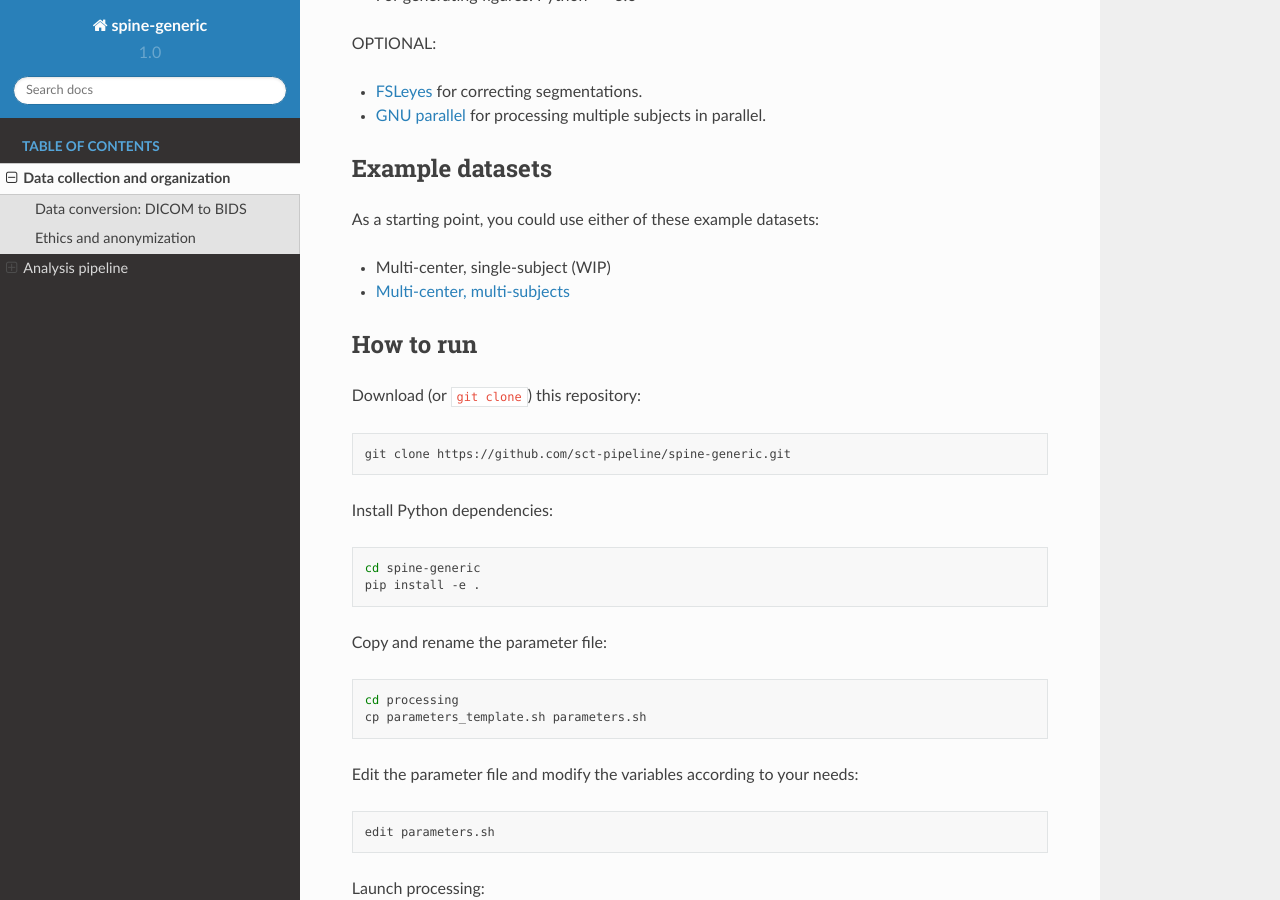
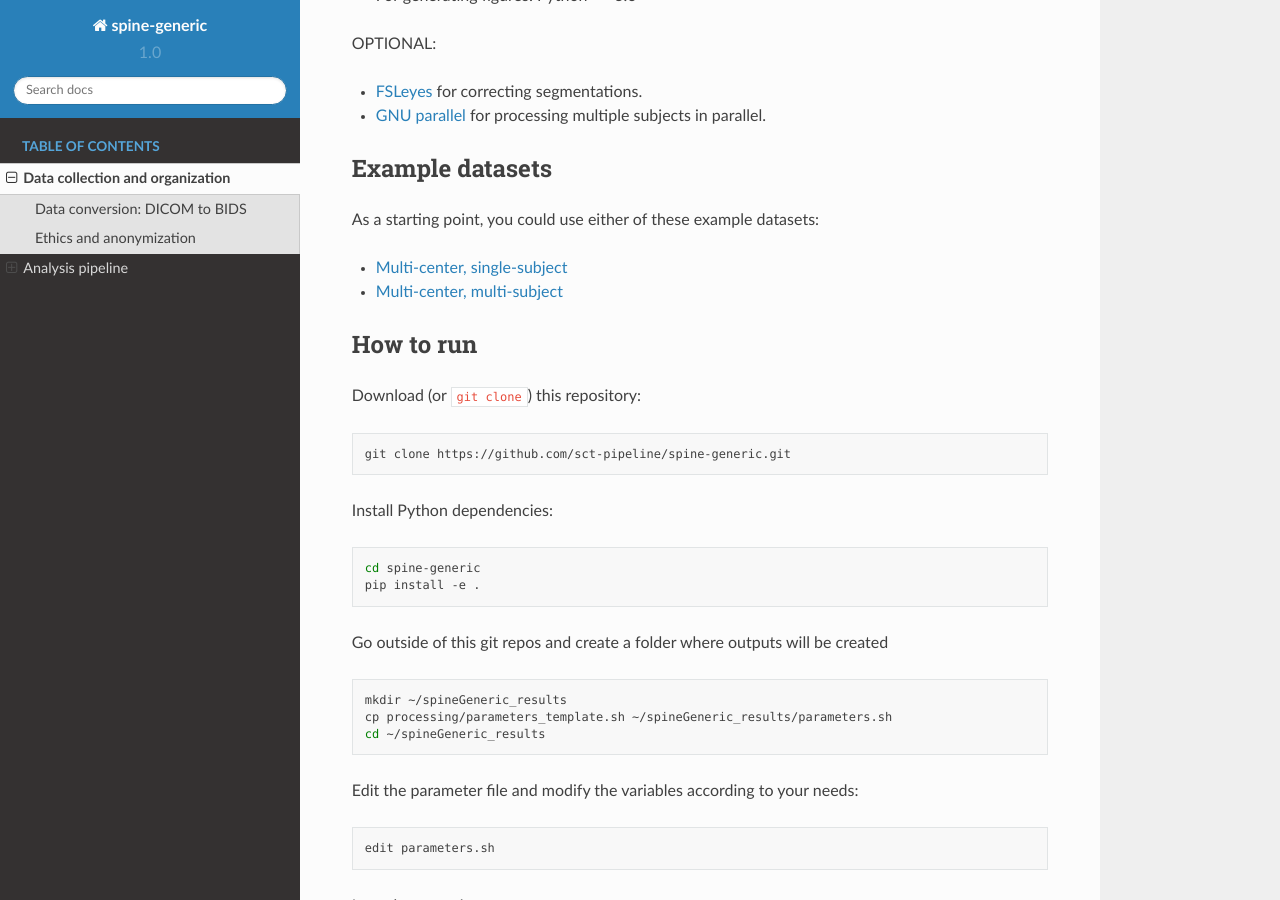
Before and after one commit to spine-generic/spine-generic, a Sphinx documentation site: the page built from docs/documentation.rst, in a window 1280 px wide and 900 px high, scrolled down 3748 px. Built offline with Sphinx 7.4.7 and the Read the Docs theme 2.0.0, drawn with Linux system fonts in a browser that asks for light colours.

Commit message:
documentation.rst: Updated parameters.sh file usage

```diff
--- a/docs/documentation.rst
+++ b/docs/documentation.rst
@@ -204,8 +204,8 @@ Example datasets
 
 As a starting point, you could use either of these example datasets:
 
-- Multi-center, single-subject (WIP)
-- `Multi-center, multi-subjects <https://openneuro.org/datasets/ds001919>`__
+- `Multi-center, single-subject <https://openneuro.org/datasets/ds002393>`__
+- `Multi-center, multi-subject <https://openneuro.org/datasets/ds001919>`__
 
 
 
@@ -225,12 +225,13 @@ Install Python dependencies:
   cd spine-generic
   pip install -e .
 
-Copy and rename the parameter file:
+Go outside of this git repos and create a folder where outputs will be created
 
 .. code-block:: bash
 
-  cd processing
-  cp parameters_template.sh parameters.sh
+  mkdir ~/spineGeneric_results
+  cp processing/parameters_template.sh ~/spineGeneric_results/parameters.sh
+  cd ~/spineGeneric_results
 
 Edit the parameter file and modify the variables according to your needs:
 
```
